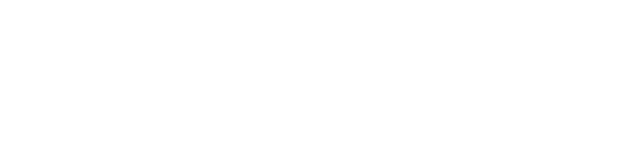
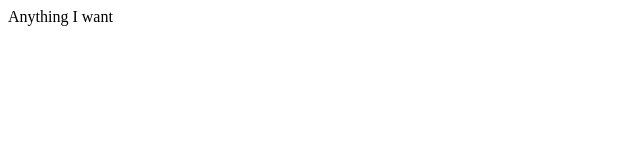
Before and after one commit to Ilaiwi/The-Flying-Dutchman-, a plain HTML site: page index.html in a window 1280 px wide. Shown: the whole page, without its empty margins (0-640 px from the left). Drawn offline with Linux system fonts and the light colour scheme.

Commit message:
Test
Tested writing

```diff
--- a/index.html
+++ b/index.html
@@ -5,6 +5,6 @@
     <title></title>
 </head>
 <body>
-
+Anything I want
 </body>
 </html>
```
